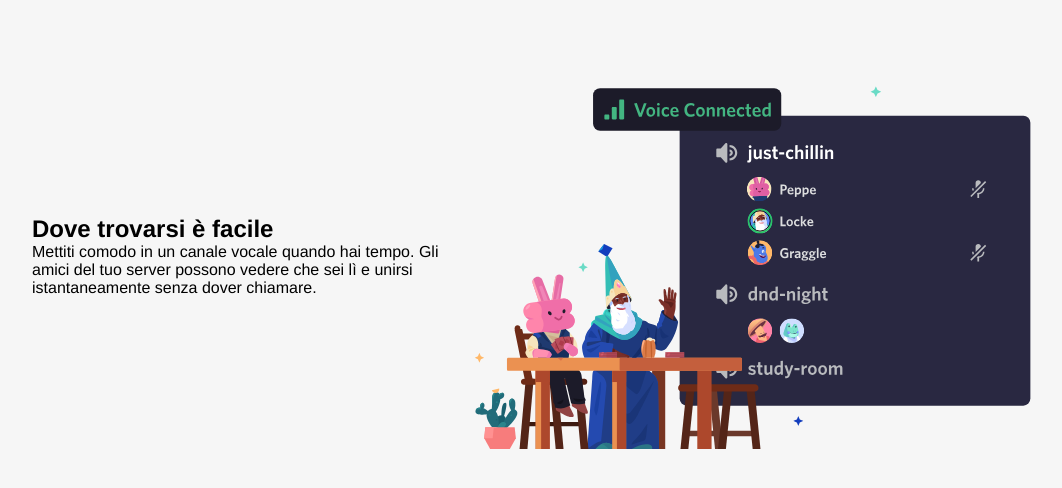
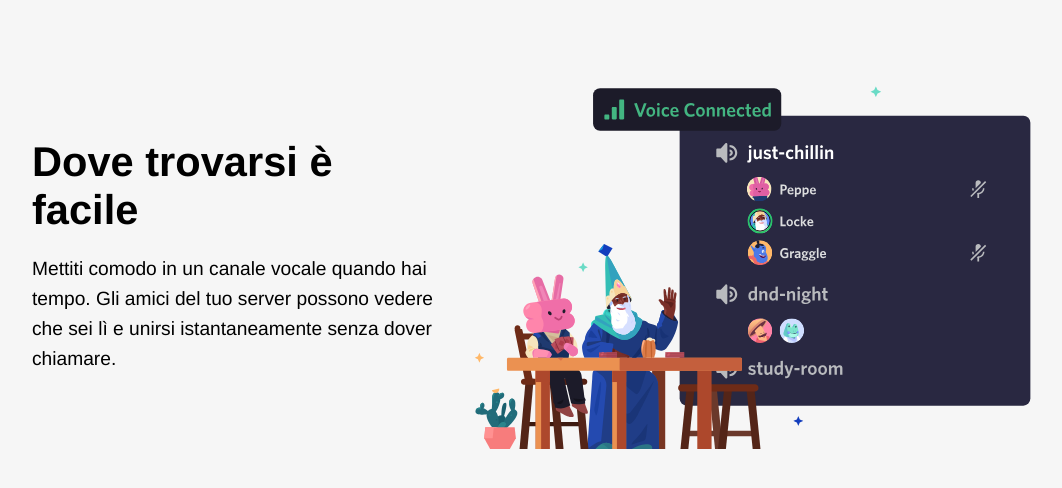
Before and after one commit to FrancescoLimpias/html-css-team, a plain HTML site: page index.html in a window 1280 px wide. Shown: the whole page, without its empty margins (96-1158 px from the left). Drawn offline with Linux system fonts and the light colour scheme.

Commit message:
aggiungo stili css titolo h2 e paragrafo

```diff
--- a/style.css
+++ b/style.css
@@ -37,3 +37,13 @@ body {
 #connection .section-image {
     width: 65%;
 }
+
+#connection h2 {
+    font-size: 2.6rem;
+}
+
+#connection p {
+    padding-top: 20px;
+    font-size: 1.2rem;
+    line-height: 30px;
+}
```
